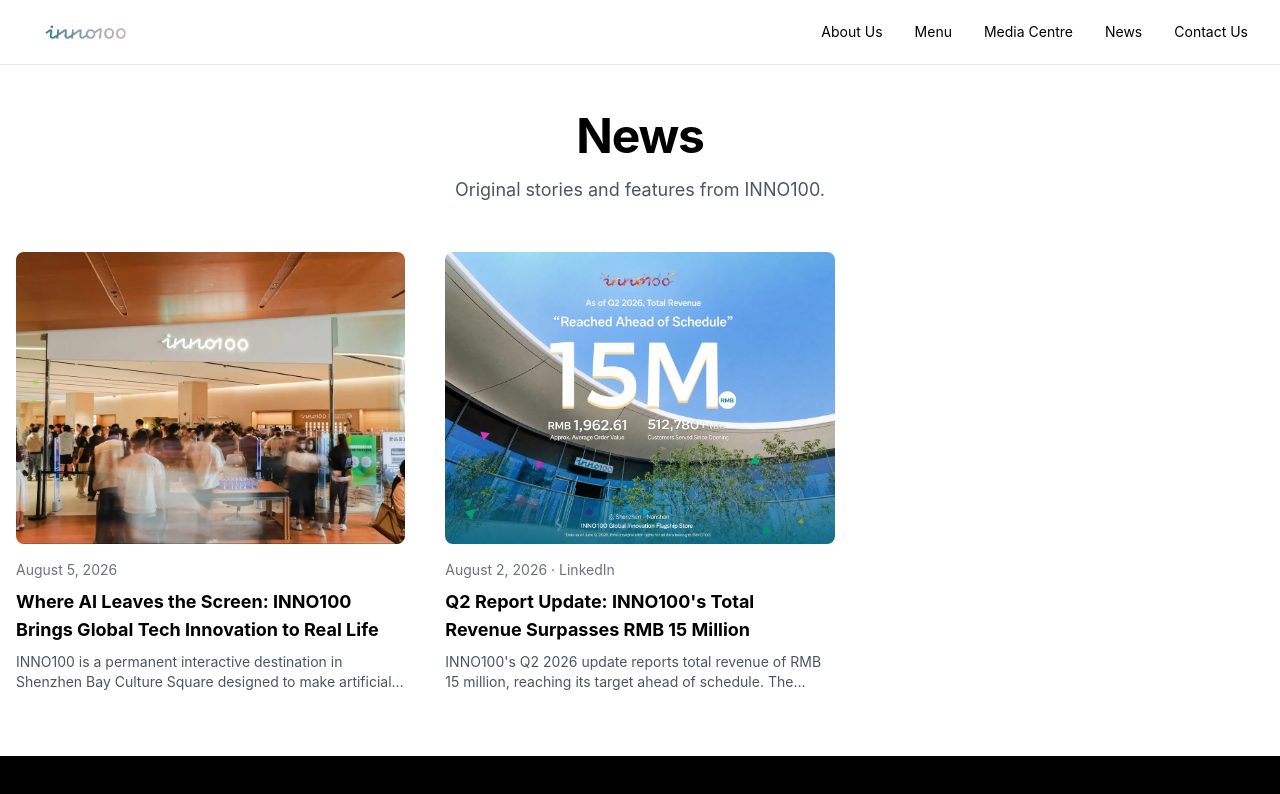
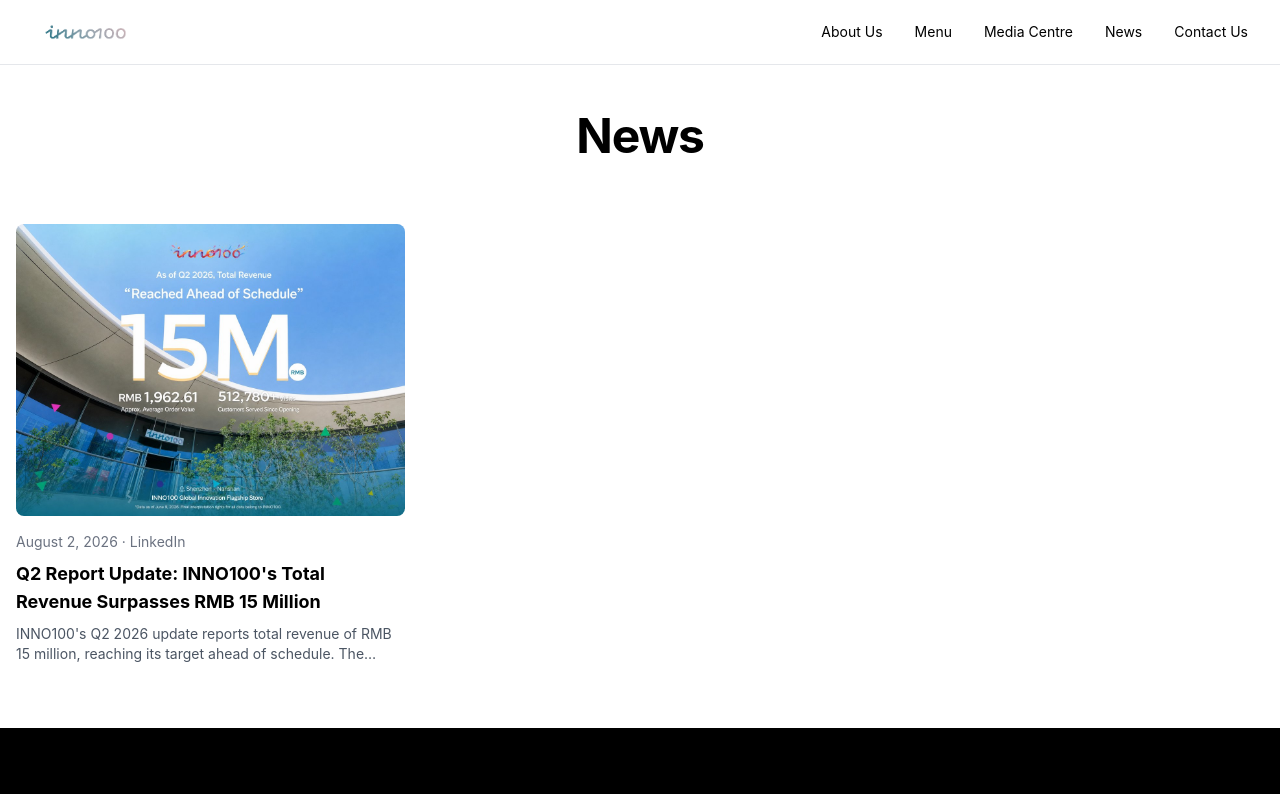
Before and after one commit to INNO100OFFICIAL/inno100-website, a Next.js app: page /news in a window 1280 px wide. Shown: the top 794 px of the page. Built offline with nearby package versions, Linux system fonts and the light colour scheme.

Commit message:
Exclude TIME feature article from News grid; remove News intro text
The TIME article now lives permanently pinned at the top of Media Centre,
so it no longer needs to appear in the News grid as well.

```diff
--- a/app/news/page.tsx
+++ b/app/news/page.tsx
@@ -39,7 +39,9 @@
 }
 
 export default function NewsPage() {
-  const articles = getAllArticles()
+  const articles = getAllArticles().filter(
+    article => article.slug !== 'where-ai-leaves-screen-inno100'
+  )
 
   return (
     <div className="pt-16">
@@ -48,9 +50,6 @@
           <h1 className="text-4xl md:text-5xl font-bold tracking-tight mb-4">
             News
           </h1>
-          <p className="text-lg text-gray-600">
-            Original stories and features from INNO100.
-          </p>
         </div>
       </section>
 
```
